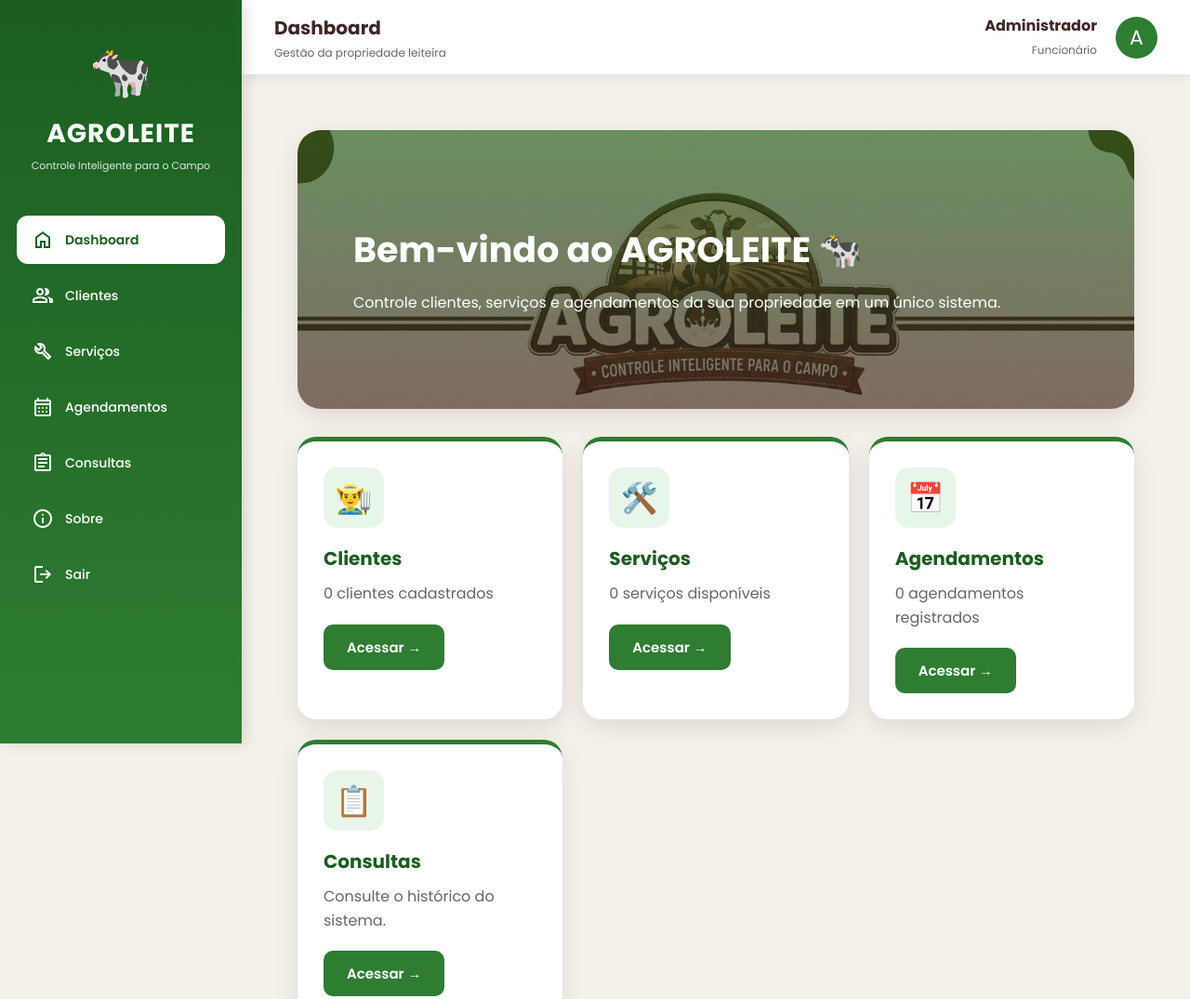
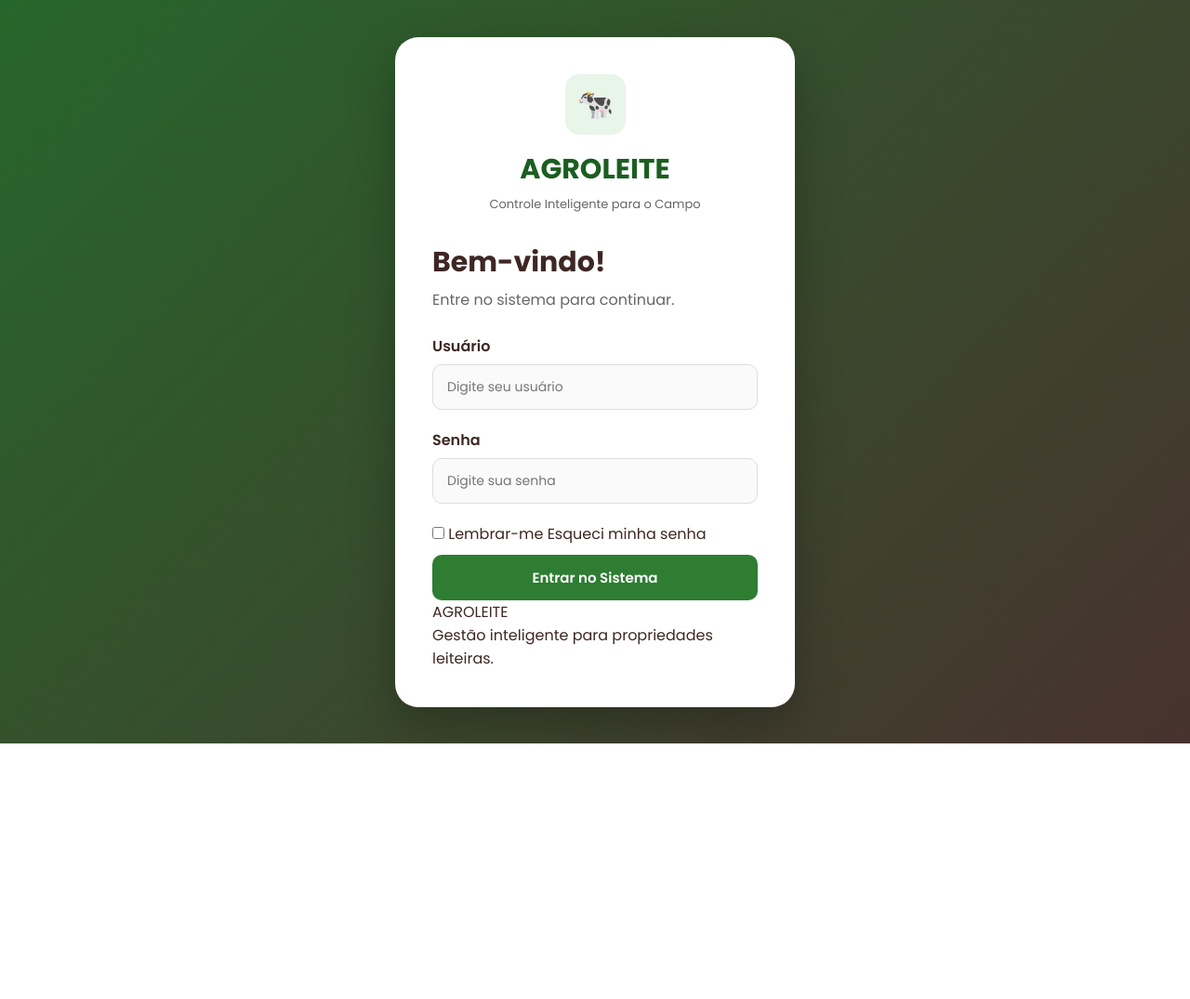
Before and after one commit to bellucha1/agroleite, a plain HTML site: page html/index.html in a window 1280 px wide. Shown: the top 1075 px of the page at 93% size. After the commit the page ends 800 px from the top, so only its background shows below. Drawn offline with nearby package versions, Linux system fonts and the light colour scheme; files that its build step writes are made by us from their sources; files whose address does not match are found by name.

Commit message:
Update index.html

```diff
--- a/html/index.html
+++ b/html/index.html
@@ -7,7 +7,7 @@
 
     <meta name="viewport" content="width=device-width, initial-scale=1.0">
 
-    <title>AGROLEITE - Dashboard</title>
+    <title>AGROLEITE - Login</title>
 
 
     <!-- FONTE -->
@@ -30,7 +30,7 @@
     >
 
 
-    <!-- CSS PRINCIPAL -->
+    <!-- ESTILO PRINCIPAL -->
 
     <link rel="stylesheet" href="css/estilo.css">
 
@@ -38,498 +38,174 @@
 </head>
 
 
-<body>
+<body class="login-body">
 
 
-<!-- =====================================================
-     MENU LATERAL
-===================================================== -->
+    <!-- =====================================================
+         CONTAINER DE LOGIN
+    ====================================================== -->
 
-<aside class="sidebar">
+    <div class="login-container">
 
 
-    <!-- LOGO -->
+        <!-- =================================================
+             LOGO
+        ================================================== -->
 
-    <div class="logo">
-
-        <span class="logo-icon">
-            🐄
-        </span>
-
-        <h1>
-            AGROLEITE
-        </h1>
-
-        <p>
-            Controle Inteligente para o Campo
-        </p>
-
-    </div>
+        <div class="login-logo">
 
 
-    <!-- MENU -->
+            <div class="icone">
 
-    <nav class="menu">
+                🐄
+
+            </div>
 
 
-        <a href="index.html" class="ativo">
-
-            <span class="material-symbols-outlined">
-                home
-            </span>
-
-            Dashboard
-
-        </a>
+            <h1>
+                AGROLEITE
+            </h1>
 
 
-        <a href="clientes.html">
-
-            <span class="material-symbols-outlined">
-                group
-            </span>
-
-            Clientes
-
-        </a>
+            <p>
+                Controle Inteligente para o Campo
+            </p>
 
 
-        <a href="servicos.html">
-
-            <span class="material-symbols-outlined">
-                build
-            </span>
-
-            Serviços
-
-        </a>
-
-
-        <a href="agendamentos.html">
-
-            <span class="material-symbols-outlined">
-                calendar_month
-            </span>
-
-            Agendamentos
-
-        </a>
-
-
-        <a href="consulta_agendamentos.html">
-
-            <span class="material-symbols-outlined">
-                assignment
-            </span>
-
-            Consultas
-
-        </a>
-
-
-        <a href="sobre.html">
-
-            <span class="material-symbols-outlined">
-                info
-            </span>
-
-            Sobre
-
-        </a>
-
-
-        <a href="index.html">
-
-            <span class="material-symbols-outlined">
-                logout
-            </span>
-
-            Sair
-
-        </a>
-
-
-    </nav>
-
-
-</aside>
+        </div>
 
 
 
-<!-- =====================================================
-     ÁREA PRINCIPAL
-===================================================== -->
+        <!-- =================================================
+             TÍTULO
+        ================================================== -->
 
-<main class="main">
+        <div class="titulo-pagina">
 
-
-    <!-- =================================================
-         TOPO
-    ================================================== -->
-
-    <header class="topo">
-
-
-        <div>
-
-            <h2>
-                Dashboard
-            </h2>
+            <h1>
+                Bem-vindo!
+            </h1>
 
             <p>
-                Gestão da propriedade leiteira
+                Entre no sistema para continuar.
             </p>
 
         </div>
 
 
-        <!-- USUÁRIO -->
 
-        <div class="usuario">
+        <!-- =================================================
+             FORMULÁRIO
+        ================================================== -->
+
+        <form
+            action="home.html"
+            method="GET"
+        >
 
 
-            <div class="usuario-info">
+            <!-- USUÁRIO -->
 
-                <strong>
-                    Administrador
-                </strong>
+            <div class="form-grupo">
 
-                <span>
-                    Funcionário
-                </span>
-
-            </div>
+                <label for="usuario">
+                    Usuário
+                </label>
 
 
-            <div class="usuario-icone">
-
-                A
-
-            </div>
-
-
-        </div>
-
-
-    </header>
-
-
-
-    <!-- =================================================
-         CONTEÚDO
-    ================================================== -->
-
-    <div class="conteudo">
-
-
-        <!-- =================================================
-             BANNER
-        ================================================== -->
-
-        <section class="hero">
-
-
-            <h1>
-                Bem-vindo ao AGROLEITE 🐄
-            </h1>
-
-
-            <p>
-
-                Controle clientes, serviços e agendamentos
-                da sua propriedade em um único sistema.
-
-            </p>
-
-
-        </section>
-
-
-
-        <!-- =================================================
-             INDICADORES
-        ================================================== -->
-
-        <section class="cards">
-
-
-            <!-- CLIENTES -->
-
-            <div class="card">
-
-
-                <div class="icone">
-
-                    👨‍🌾
-
-                </div>
-
-
-                <h3>
-                    Clientes
-                </h3>
-
-
-                <p>
-                    0 clientes cadastrados
-                </p>
-
-
-                <a
-                    href="clientes.html"
-                    class="btn-principal"
+                <input
+                    type="text"
+                    id="usuario"
+                    name="usuario"
+                    placeholder="Digite seu usuário"
+                    required
                 >
-
-                    Acessar →
-
-                </a>
-
 
             </div>
 
 
 
-            <!-- SERVIÇOS -->
+            <!-- SENHA -->
 
-            <div class="card">
+            <div class="form-grupo">
+
+                <label for="senha">
+                    Senha
+                </label>
 
 
-                <div class="icone">
-
-                    🛠️
-
-                </div>
-
-
-                <h3>
-                    Serviços
-                </h3>
-
-
-                <p>
-                    0 serviços disponíveis
-                </p>
-
-
-                <a
-                    href="servicos.html"
-                    class="btn-principal"
+                <input
+                    type="password"
+                    id="senha"
+                    name="senha"
+                    placeholder="Digite sua senha"
+                    required
                 >
-
-                    Acessar →
-
-                </a>
-
 
             </div>
 
 
 
-            <!-- AGENDAMENTOS -->
+            <!-- LEMBRAR -->
 
-            <div class="card">
+            <div class="lembrar-login">
+
+                <label>
+
+                    <input
+                        type="checkbox"
+                        name="lembrar"
+                    >
+
+                    Lembrar-me
+
+                </label>
 
 
-                <div class="icone">
-
-                    📅
-
-                </div>
-
-
-                <h3>
-                    Agendamentos
-                </h3>
-
-
-                <p>
-                    0 agendamentos registrados
-                </p>
-
-
-                <a
-                    href="agendamentos.html"
-                    class="btn-principal"
-                >
-
-                    Acessar →
-
+                <a href="#">
+                    Esqueci minha senha
                 </a>
-
 
             </div>
 
 
 
-            <!-- CONSULTAS -->
+            <!-- BOTÃO ENTRAR -->
 
-            <div class="card">
+            <button
+                type="submit"
+                class="btn-principal"
+            >
+
+                Entrar no Sistema
+
+            </button>
 
 
-                <div class="icone">
-
-                    📋
-
-                </div>
-
-
-                <h3>
-                    Consultas
-                </h3>
-
-
-                <p>
-                    Consulte o histórico do sistema.
-                </p>
-
-
-                <a
-                    href="consulta_agendamentos.html"
-                    class="btn-principal"
-                >
-
-                    Acessar →
-
-                </a>
-
-
-            </div>
-
-
-        </section>
+        </form>
 
 
 
         <!-- =================================================
-             PAINÉIS
+             RODAPÉ DO LOGIN
         ================================================== -->
 
-        <div class="inferior">
+        <div class="login-footer">
 
+            <p>
+                AGROLEITE
+            </p>
 
-            <!-- PRÓXIMOS AGENDAMENTOS -->
-
-            <section class="caixa">
-
-
-                <h2>
-                    📅 Próximos Agendamentos
-                </h2>
-
-
-                <div class="lista">
-
-
-                    <div class="item">
-
-                        Fazenda Esperança
-
-                        <span>
-                            Pendente
-                        </span>
-
-                    </div>
-
-
-                    <div class="item">
-
-                        Sítio Primavera
-
-                        <span>
-                            Confirmado
-                        </span>
-
-                    </div>
-
-
-                    <div class="item">
-
-                        Fazenda Bela Vista
-
-                        <span>
-                            Finalizado
-                        </span>
-
-                    </div>
-
-
-                </div>
-
-
-            </section>
-
-
-
-            <!-- AVISOS -->
-
-            <section class="caixa">
-
-
-                <h2>
-                    📢 Avisos do Sistema
-                </h2>
-
-
-                <div class="lista">
-
-
-                    <div class="item">
-
-                        ✔ Sistema funcionando normalmente
-
-                    </div>
-
-
-                    <div class="item">
-
-                        🐄 Novo módulo em desenvolvimento
-
-                    </div>
-
-
-                    <div class="item">
-
-                        📅 Verifique os próximos atendimentos
-
-                    </div>
-
-
-                </div>
-
-
-            </section>
-
+            <span>
+                Gestão inteligente para propriedades leiteiras.
+            </span>
 
         </div>
-
-
-        <!-- =================================================
-             RODAPÉ
-        ================================================== -->
-
-        <footer>
-
-            <strong>
-                AGROLEITE
-            </strong>
-
-            <br>
-
-            Controle Inteligente para o Campo
-
-            <br>
-
-            © 2026 Todos os direitos reservados.
-
-        </footer>
 
 
     </div>
 
 
-</main>
-
-
 </body>
 
 </html>
```
